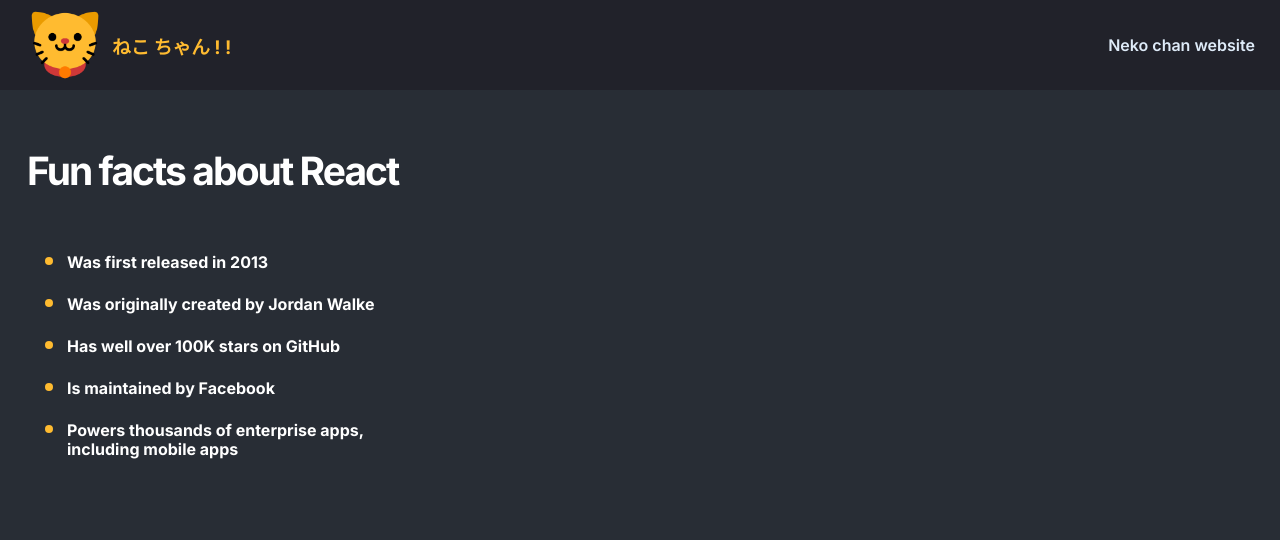
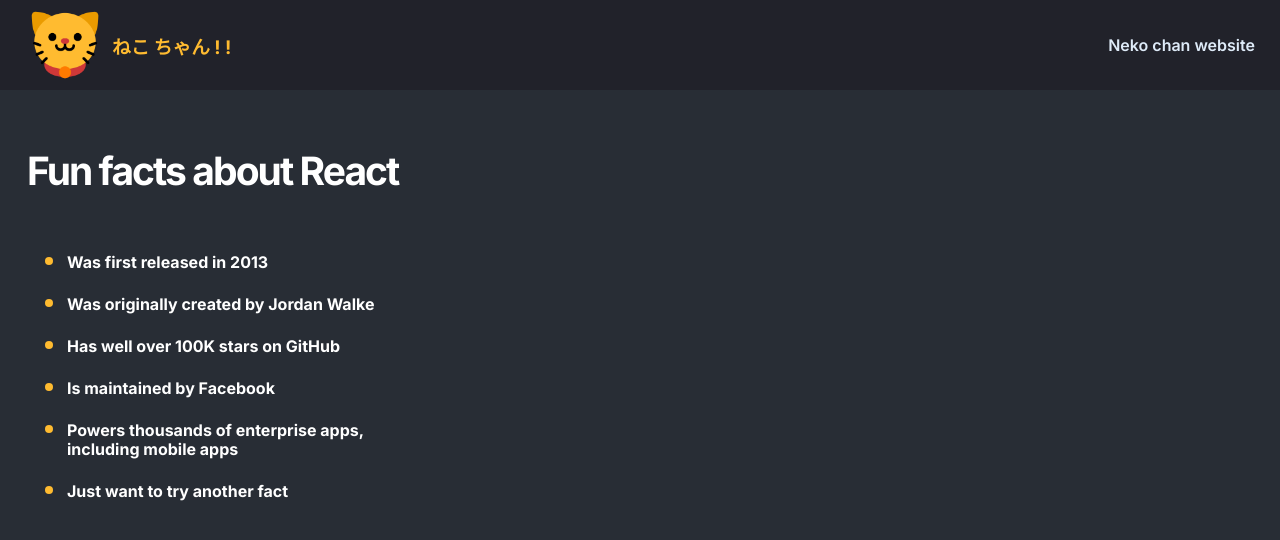
Before and after one commit to cigamsix/vite-react-learn, a React (Vite) app: page / in a window 1280 px wide. Shown: the top 540 px of the page. Built offline with nearby package versions, Linux system fonts and the light colour scheme.

Commit message:
add another list of facts

```diff
--- a/src/components/Main.jsx
+++ b/src/components/Main.jsx
@@ -11,6 +11,7 @@ export default function Main() {
                 <li>Has well over 100K stars on GitHub</li>
                 <li>Is maintained by Facebook</li>
                 <li>Powers thousands of enterprise apps, including mobile apps</li>
+                <li>Just want to try another fact</li>
             </ul>
         </main>
     )
```
